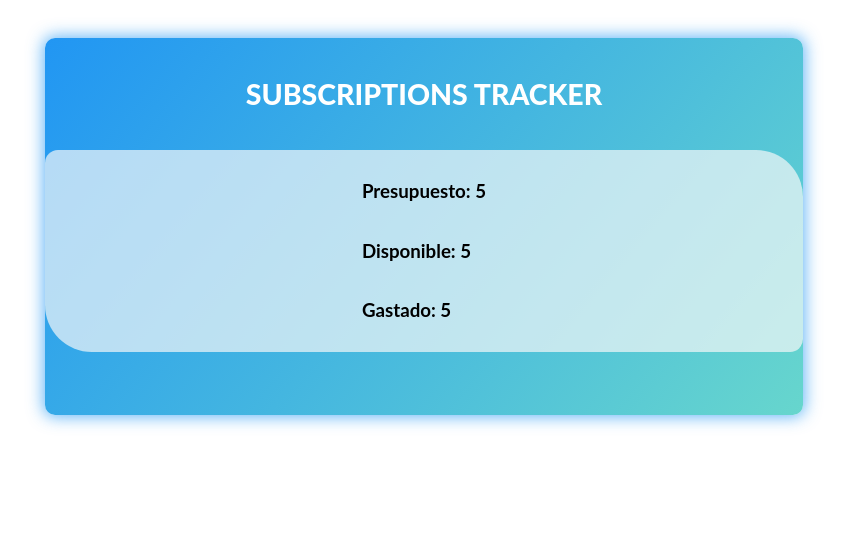
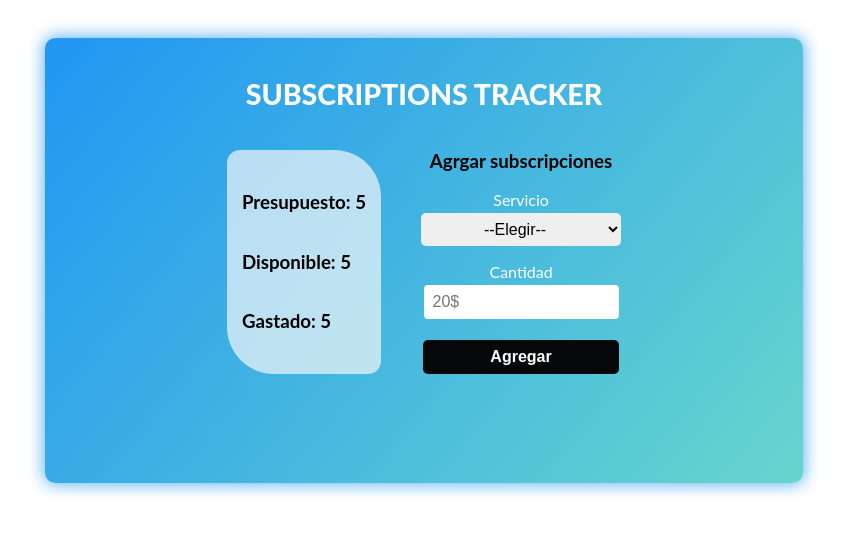
Before and after one commit to CarlosDanielBenitez/react-subscriptions-tracker, a React (Vite) app: page / in a window 1280 px wide. Both pictures are taken after typing "5" into the empty fields and a click on the input "Agregar". Shown: the top 534 px of the page, without its empty margins (216-1063 px from the left). Built offline with nearby package versions, Linux system fonts and the light colour scheme.

Commit message:
Features: implement FormAddSubs component to my project

```diff
--- /dev/null
+++ b/src/components/FormAddSubs.jsx
@@ -0,0 +1,53 @@
+import { useState } from "react";
+
+const FormAddSubs = ({ setType, setPrice, type, price, setSubs, subs }) => {
+
+    const [error, setError] = useState(false)
+
+    const handleSubs = (e) => {
+        e.preventDefault();
+        if (price === "" || price < 0 || type === "") {
+
+            setError(true);
+            return;
+        }
+       setError(false);
+
+       const data = {
+        type: type,
+        price: price,
+        id: Date.now()
+       }
+       setSubs([...subs, data])
+    }
+
+    return (
+        <div className="add-subscription">
+
+            <h3>Agrgar subscripciones</h3>
+
+            <form onSubmit={handleSubs}>
+                <p>Servicio</p>
+
+                <select onChange={e => setType(e.target.value)}>
+                    <option value="">--Elegir--</option>
+                    <option value="netflix">Netflix</option>
+                    <option value="disneyPlus">Disney Plus</option>
+                    <option value="hboMax">HBO Max</option>
+                    <option value="starPlus">Star Plus</option>
+                    <option value="primeVideo">Prime Video</option>
+                    <option value="spotify">Spotify</option>
+                    <option value="appletv">Apple tv</option>
+                </select>
+                <p>Cantidad</p>
+                <input type="number" placeholder="20$" onChange={e => setPrice(e.target.value)} />
+                <input type="submit" value="Agregar" />
+            </form>
+
+            {error ? <p className="error">Campos inválidos</p> : null}
+
+        </div>
+    );
+}
+
+export default FormAddSubs;
--- a/src/components/MainControl.jsx
+++ b/src/components/MainControl.jsx
@@ -1,9 +1,24 @@
+import { useState } from "react";
 import Balance from "./Balance";
+import FormAddSubs from "./FormAddSubs";
 
 const MainControl = ({count}) => {
+  const [subs, setSubs] = useState([])
+  const [type, setType] = useState("");
+  const [price, setPrice] = useState("");
+
+
     return (
-       <div className="main-control">
+       <div className="main-form">
          <Balance count={count}/>
+         <FormAddSubs
+         setType={setType}
+         setPrice={setPrice}
+         type={type}
+         price={price}
+         setSubs={setSubs}
+         subs={subs}
+          />
        </div>
     );
 }
```
